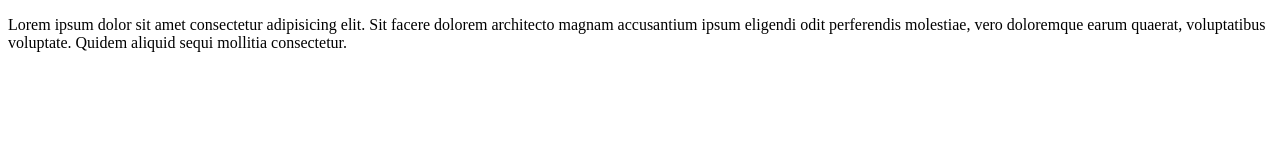
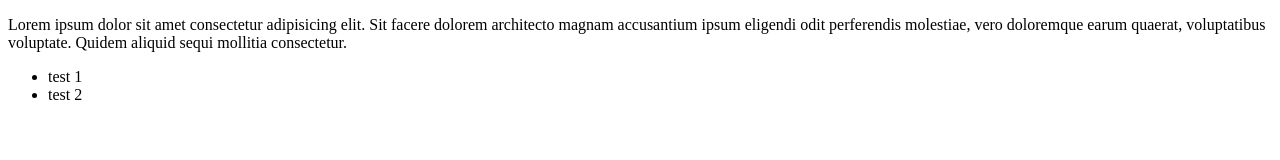
Before and after one commit to litalidya15/git-test2, a plain HTML site: page index.html in a window 1280 px wide. Drawn offline with Linux system fonts and the light colour scheme.

Commit message:
menambah list

```diff
--- a/index.html
+++ b/index.html
@@ -12,5 +12,9 @@
       molestiae, vero doloremque earum quaerat, voluptatibus voluptate. Quidem
       aliquid sequi mollitia consectetur.
     </p>
+    <ul>
+      <li>test 1</li>
+      <li>test 2</li>
+    </ul>
   </body>
 </html>
```
Also changed, not shown: index.min.html (+1 -1 lines).
